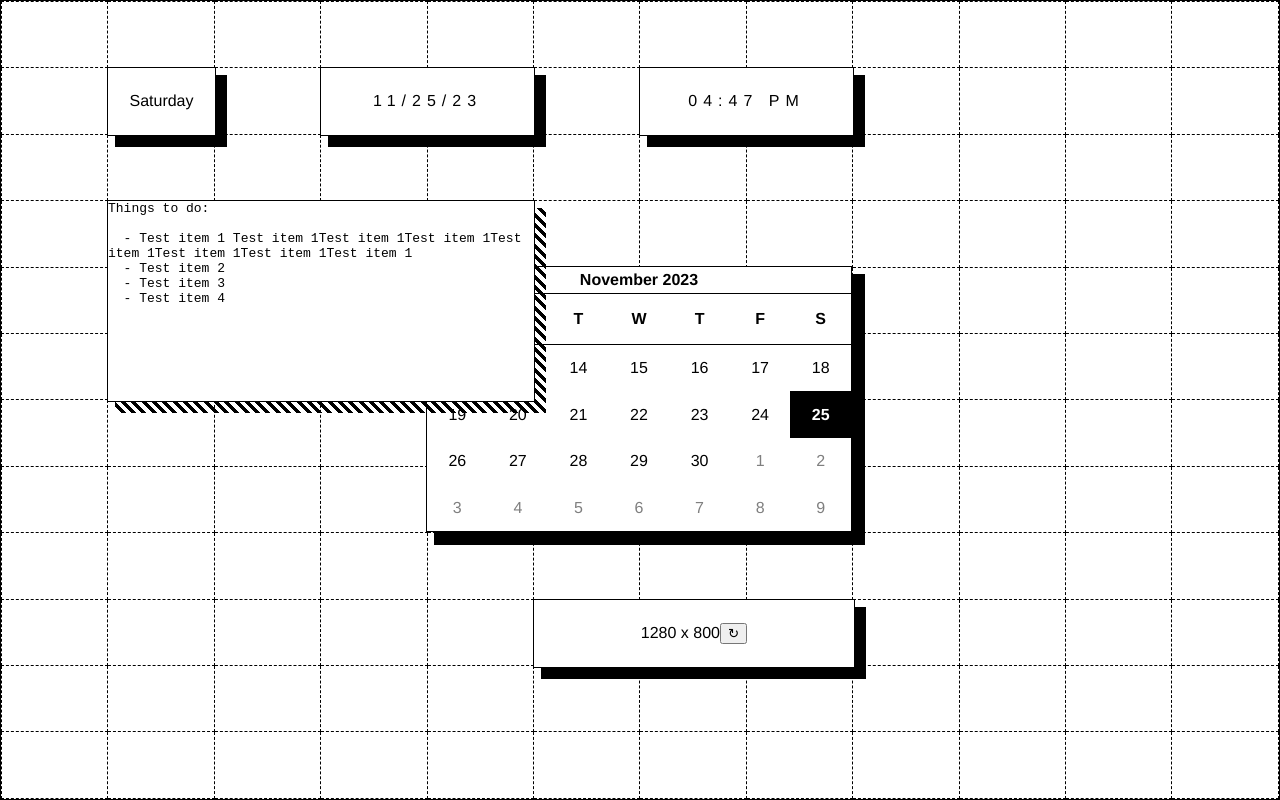
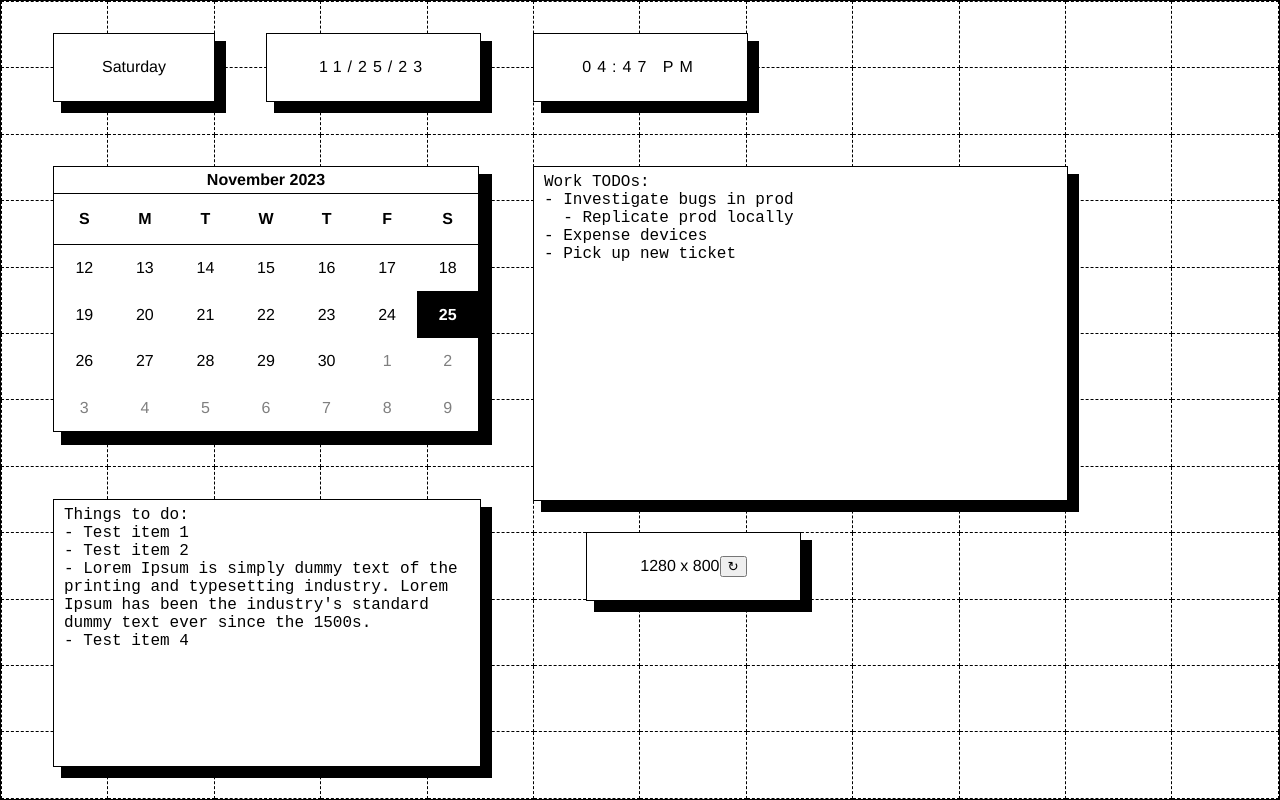
Before and after one commit to sebinsuresh/kindle-calendar-1, a website built with webpack: page index.html in a window 1280 px wide. Built offline with nearby package versions, Linux system fonts and the light colour scheme.

Commit message:
Add more configurable properties, Rearrange test widgets

```diff
--- a/src/WidgetManager.js
+++ b/src/WidgetManager.js
@@ -21,24 +21,30 @@ import { Grid } from './Widgets/grid';
  * @property { Number } [shadowType] The type of shadow to show behind the widget
  */
 export class WidgetManager {
-  /** @param { HTMLElement } appElem */
-  constructor(appElem) {
+  /**
+   * @param { HTMLElement } appElem
+   * @param { Number } padding
+   */
+  constructor(appElem, padding) {
     this.appElem = appElem;
-    // Subtract the border width from the available width/height:
-    this.availableWidth = document.documentElement.clientWidth - 2;
-    this.availableHeight = document.documentElement.clientHeight - 2;
+    this.padding = padding;
+
+    // Subtract the border width from the available width/height, as well as padding:
+    this.availableWidth = document.documentElement.clientWidth - 2 - this.padding * 2;
+    this.availableHeight = document.documentElement.clientHeight - 2 - this.padding * 2;
   }
 
   static GridColumns = 12;
   static GridRows = 12;
+  static ShadowTypes = {
+    Solid: 1,
+    Dashed: 2,
+  };
+  // TODO: Consider making these configurable
   static shadowWidth = 5;
   static shadowHeight = 5;
   static shadowXOffset = 8;
   static shadowYOffset = 8;
-  static ShadowTypes = {
-    Solid: 1,
-    Dashed: 2,
-  };
 
   static Widgets = {
     clock: {
@@ -101,8 +107,8 @@ export class WidgetManager {
 
     const calculatedWidth = options.widthColumns * (this.availableWidth / WidgetManager.GridColumns);
     const calculatedHeight = options.heightRows * (this.availableHeight / WidgetManager.GridRows);
-    const calculatedX = options.xColumn * (this.availableWidth / WidgetManager.GridColumns);
-    const calculatedY = options.yColumn * (this.availableHeight / WidgetManager.GridRows);
+    const calculatedX = this.padding + options.xColumn * (this.availableWidth / WidgetManager.GridColumns);
+    const calculatedY = this.padding + options.yColumn * (this.availableHeight / WidgetManager.GridRows);
     element.style.left = Math.round(calculatedX) + 'px';
     element.style.top = Math.round(calculatedY) + 'px';
     element.style.width = Math.round(calculatedWidth) + 'px';
--- a/src/Widgets/Note.js
+++ b/src/Widgets/Note.js
@@ -5,6 +5,8 @@
  * @type { object }
  * @property { string } [text] The text to display
  * @property { boolean } [monospaced] Whether to use a monospaced font
+ * @property { boolean } [hideScrollbar] Whether to hide the scrollbar
+ * @property { number } [fontSize] The font size to use
  *
  * @typedef { BaseWidgetConfig & NoteConfigProperties } Config
  */
@@ -12,19 +14,25 @@
 const defaultConfig = {
   text: '',
   monospaced: false,
+  hideScrollbar: false,
+  fontSize: 16,
 };
 
 /**
  * @param { HTMLDivElement } noteElem
  * @param { string } text
  * @param { boolean } [monospaced]
+ * @param { number } [fontSize]
  */
-function addNotes(noteElem, text, monospaced) {
+function addNotes(noteElem, text, monospaced, fontSize) {
   const noteTextContainer = document.createElement('pre');
   noteTextContainer.className += ' note-text-container';
   noteTextContainer.innerText = text;
   if (monospaced) {
     noteTextContainer.className += ' monospaced';
+  }
+  if (fontSize) {
+    noteTextContainer.style.fontSize = `${fontSize}px`;
   }
   noteElem.appendChild(noteTextContainer);
 }
@@ -34,11 +42,14 @@ function addNotes(noteElem, text, monospaced) {
  * @returns { import('./Types/BaseWidgetTypes').BaseWidgetReturn }
  */
 export function createWidget(config) {
-  const { text, monospaced } = { ...defaultConfig, ...config };
+  const { text, monospaced, hideScrollbar, fontSize } = { ...defaultConfig, ...config };
+
   const containerElem = document.createElement('div');
   containerElem.className += ' note widget';
-
-  addNotes(containerElem, text, monospaced);
+  if (hideScrollbar) {
+    containerElem.className += ' hide-scrollbar';
+  }
+  addNotes(containerElem, text, monospaced, fontSize);
 
   return {
     returnElem: containerElem,
--- a/src/index.js
+++ b/src/index.js
@@ -9,7 +9,7 @@ function handleOnLoad() {
     throw new Error('Could not find app element in page');
   }
 
-  const widgetManager = new WidgetManager(appElem);
+  const widgetManager = new WidgetManager(appElem, 0);
 
   widgetManager.createWidget('grid', {
     xColumn: 0,
@@ -21,34 +21,34 @@ function handleOnLoad() {
     showHalfCells: false,
   });
 
+  widgetManager.createWidget('day', {
+    xColumn: 0.5,
+    yColumn: 0.5,
+    widthColumns: 1.5,
+    heightRows: 1,
+    displayMode: DayWidget.DisplayModes.Long,
+    showShadow: true,
+  });
+
   widgetManager.createWidget('date', {
-    xColumn: 3,
-    yColumn: 1,
+    xColumn: 2.5,
+    yColumn: 0.5,
     widthColumns: 2,
     heightRows: 1,
     showShadow: true,
   });
 
-  widgetManager.createWidget('day', {
-    xColumn: 1,
-    yColumn: 1,
-    widthColumns: 1,
-    heightRows: 1,
-    displayMode: DayWidget.DisplayModes.Long,
-    showShadow: true,
-  });
-
   widgetManager.createWidget('clock', {
-    xColumn: 6,
-    yColumn: 1,
+    xColumn: 5,
+    yColumn: 0.5,
     widthColumns: 2,
     heightRows: 1,
     showShadow: true,
   });
 
   widgetManager.createWidget('calendar', {
-    xColumn: 4,
-    yColumn: 4,
+    xColumn: 0.5,
+    yColumn: 2.5,
     widthColumns: 4,
     heightRows: 4,
     numRows: 4,
@@ -60,27 +60,40 @@ function handleOnLoad() {
   });
 
   widgetManager.createWidget('resolution', {
-    xColumn: 5,
-    yColumn: 9,
-    widthColumns: 3,
+    xColumn: 5.5,
+    yColumn: 8,
+    widthColumns: 2,
     heightRows: 1,
     showShadow: true,
   });
 
   widgetManager.createWidget('note', {
-    xColumn: 1,
-    yColumn: 3,
+    xColumn: 0.5,
+    yColumn: 7.5,
     widthColumns: 4,
-    heightRows: 3,
+    heightRows: 4,
     showShadow: true,
-    shadowType: WidgetManager.ShadowTypes.Dashed,
     text: `Things to do:
+- Test item 1
+- Test item 2
+- Lorem Ipsum is simply dummy text of the printing and typesetting industry. Lorem Ipsum has been the industry's standard dummy text ever since the 1500s.
+- Test item 4`,
+    monospaced: true,
+  });
 
-  - Test item 1 Test item 1Test item 1Test item 1Test item 1Test item 1Test item 1Test item 1
-  - Test item 2
-  - Test item 3
-  - Test item 4`,
+  widgetManager.createWidget('note', {
+    xColumn: 5,
+    yColumn: 2.5,
+    widthColumns: 5,
+    heightRows: 5,
+    showShadow: true,
+    text: `Work TODOs:
+- Investigate bugs in prod
+  - Replicate prod locally
+- Expense devices
+- Pick up new ticket`,
     monospaced: true,
+    hideScrollbar: true,
   });
 }
 
--- a/style.css
+++ b/style.css
@@ -159,10 +159,15 @@ div.note {
   background-color: white;
 }
 
+div.note.hide-scrollbar::-webkit-scrollbar {
+  display: none;
+}
+
 div.note > pre.note-text-container {
   display: inline-block;
   overflow-x: auto;
   margin: 0;
   white-space: pre-wrap;
   word-wrap: break-word;
+  padding: 6px 10px;
 }
```
Also changed, not shown: dist/main.js.
